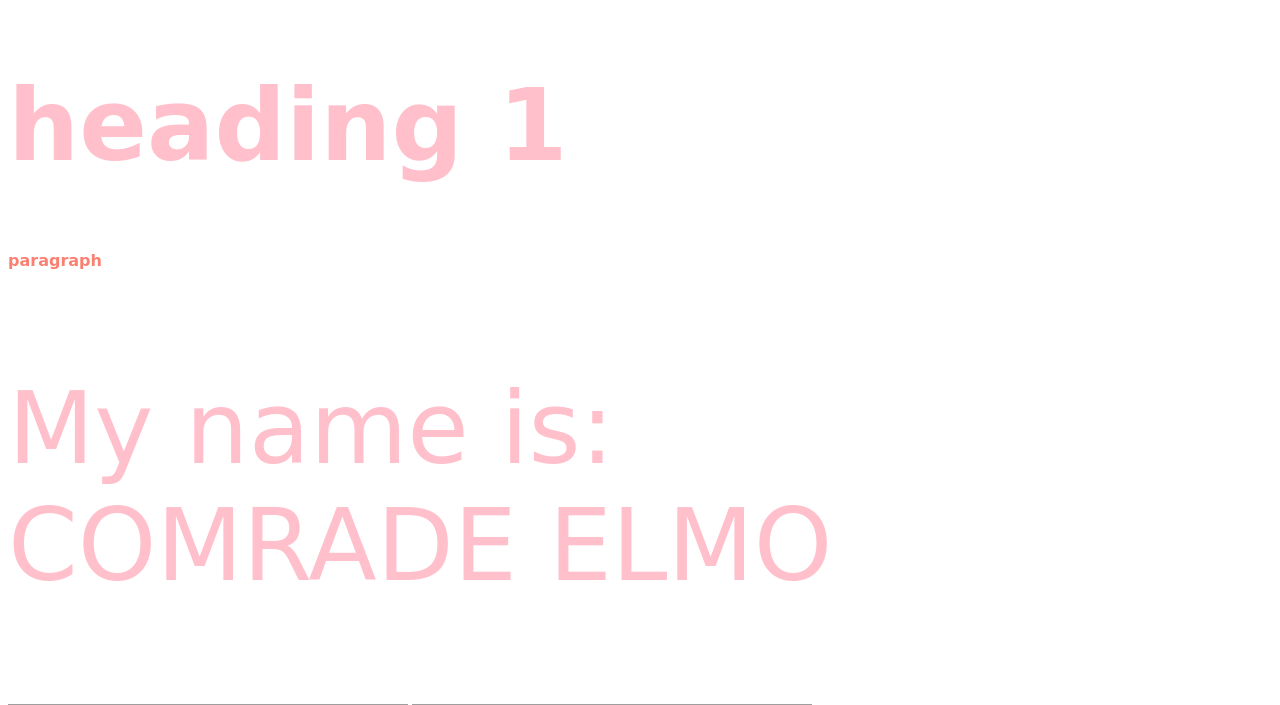
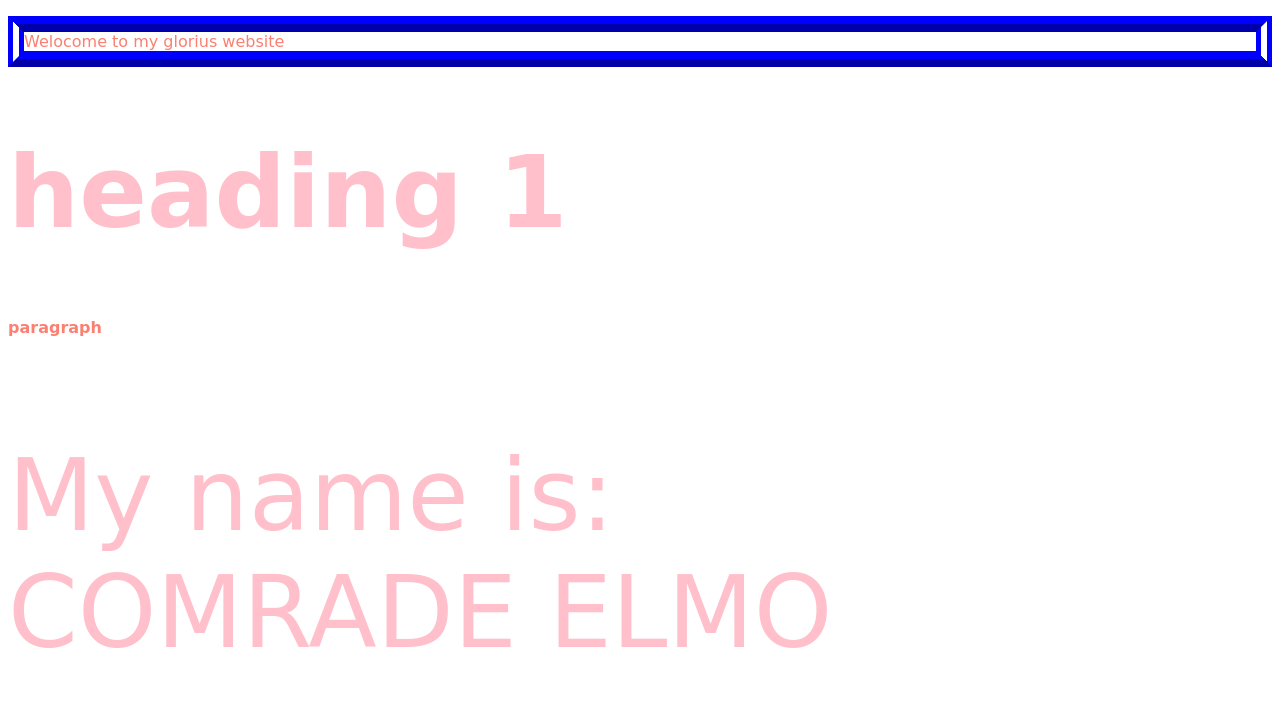
Before and after one commit to hi101000/test-website, a PHP site: page / in a window 1280 px wide. Shown: the top 705 px of the page. Run offline with PHP 8.4, Linux system fonts and the light colour scheme; grey boxes are pictures that could not be loaded.

Commit message:
added a welcome thing and changed .big colors

```diff
--- a/css/test.css
+++ b/css/test.css
@@ -1,11 +1,11 @@
 h1{
 		font-size: 30px;
 		color: teal;
-		font-family: 'Comic Sans', cursive
+		font-family: 'Comic Sans', cursive;
 }
 h2{
 	font-size: 20px;
-	color: hotpink;
+	color: teal;
 }
 .big{
 	font-size: 100px;
@@ -13,4 +13,10 @@ h2{
 	font-family: 'Segoe Script', cursive;
 }
 p{font-family: 'Segoe Script', cursive;
-color: salmon;}
+color: salmon;
+}
+#welcome{
+	border-style: ridge double;
+	border-width: 1em;
+	border-color: blue;
+}
--- a/index.html
+++ b/index.html
@@ -6,6 +6,7 @@
 	<script src='js/script.js' type="text/javascript"></script>
 </head>
 <body>
+	<p id='welcome'>Welocome to my glorius website</p>
 	<h1 class='big'>heading 1</h1>
 	<p><b>paragraph</b></p>
 	<p class='big'>My name is:<br> COMRADE ELMO</p>
```
